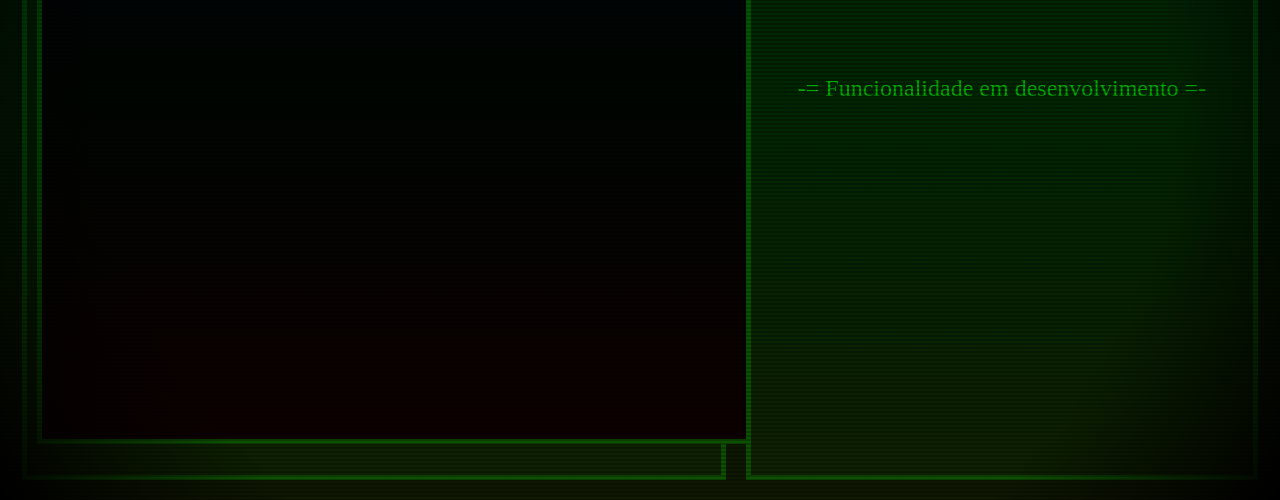
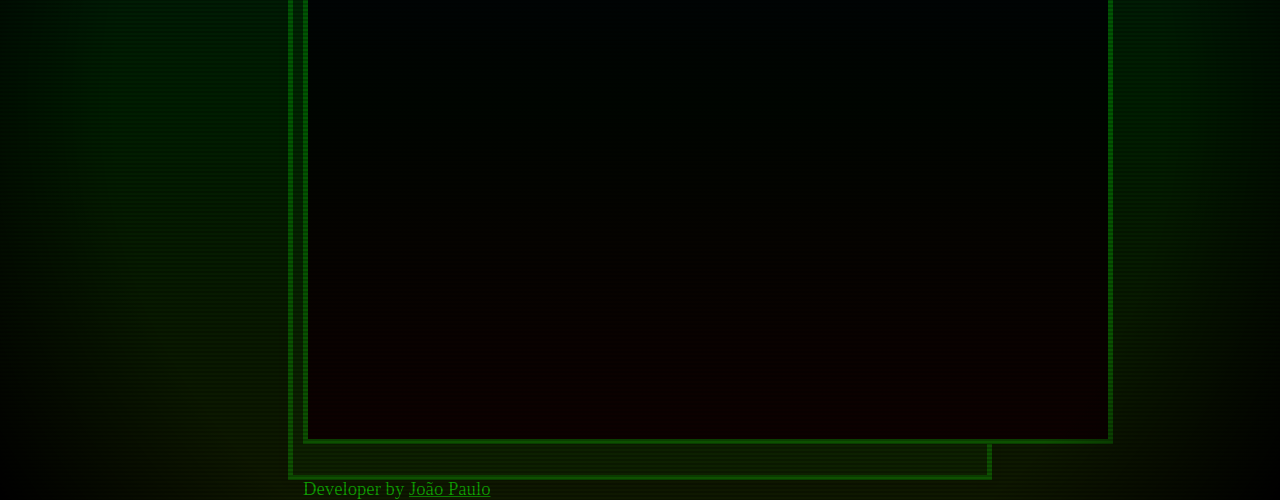
Before and after one commit to Founder-gif/SnakeOnTerminal, a plain HTML site: page index.html in a window 1280 px wide. Shown: the part 300-800 px from the top of the page. Drawn offline with Linux system fonts and the light colour scheme; a web font is replaced by a local one.

Commit message:
remove: tela de placar

```diff
--- a/css/style.css
+++ b/css/style.css
@@ -139,7 +139,13 @@ button:hover {
     font-size: 32px;
 }
 
-.placar {
+.developer{
+    position:fixed;
+
+    bottom: 0;
+}
+
+/* .placar {
     display: flex;
     flex-direction: column;
     background-color:var(--cor-fundo-paineis);
@@ -160,4 +166,4 @@ button:hover {
 .placar div{
     align-self: center;
     margin-top: 50%;
-}
+} */
--- a/index.html
+++ b/index.html
@@ -19,13 +19,14 @@
                     <div id="score">Pontos:</div>
                 </div>
             </div>
+            <h3 class="developer">Developer by <a href="http://www.linkedin.com/in/founder-gif">João Paulo</a></h3>
         </div>
-        <div class="placar">
+        <!-- <div class="placar">
             <h1 class="placar-jogadores">Placar</h1>
             <div>
                 <h2>-= Funcionalidade em desenvolvimento =-</h2>
             </div>
-        </div>
+        </div> -->
     </div>
 
     <script src="js/game.js"></script>
```
